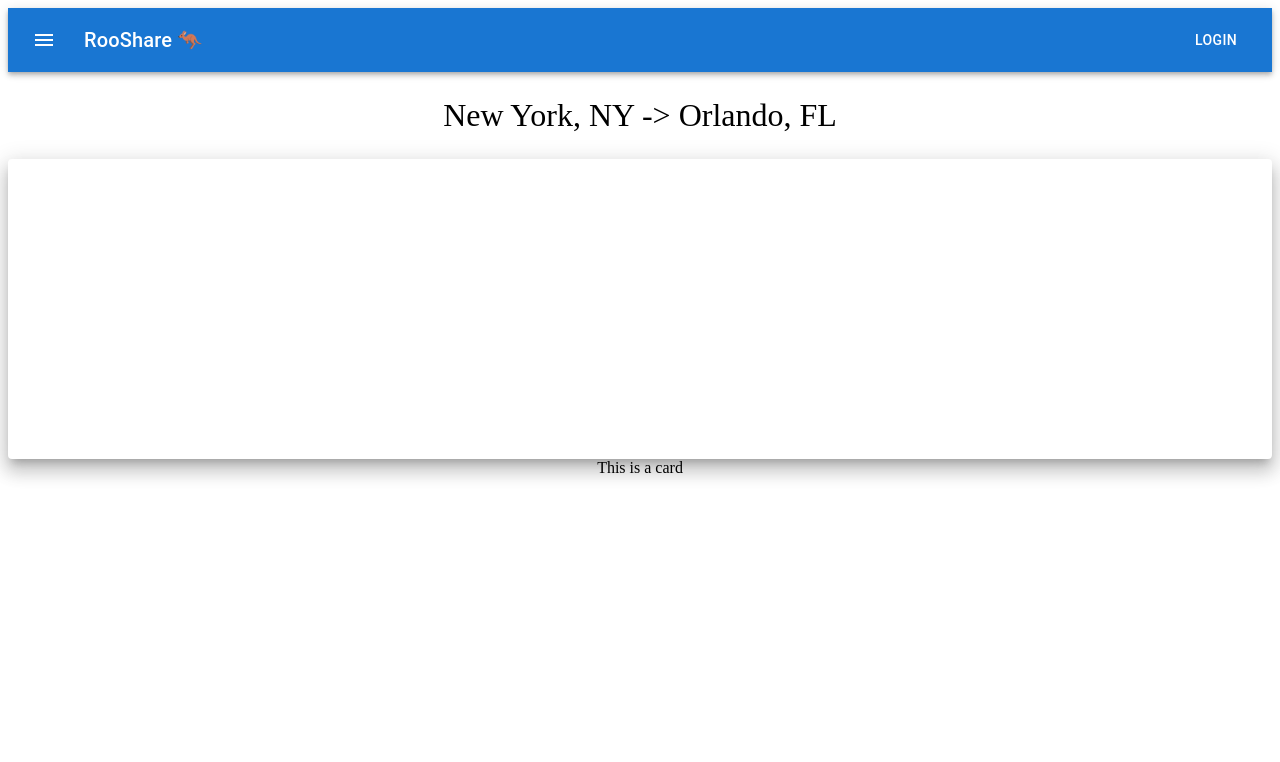
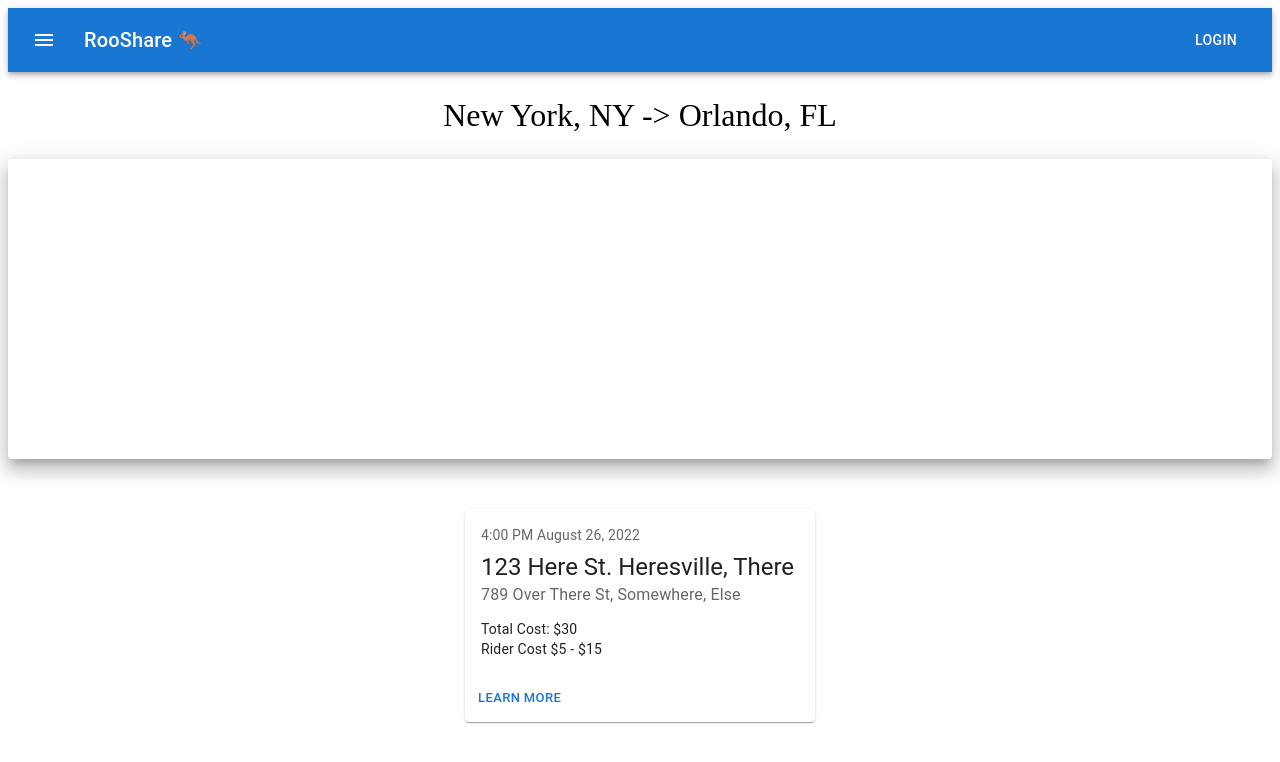
Before and after one commit to rfe-Ride-Share/Hidden-Sand-Village, a React (Create React App) app in the folder client/: page / in a window 1280 px wide. Shown: the top 762 px of the page. Built offline with nearby package versions, Linux system fonts and the light colour scheme; the HTML template or start-up script is replaced by a standard one.

Commit message:
Added a placeholder card to the rider view

```diff
--- a/client/src/components/trip-view/rider-trip-view/card.jsx
+++ b/client/src/components/trip-view/rider-trip-view/card.jsx
@@ -1,11 +1,40 @@
-import React from 'react';
+import * as React from 'react';
+import styled from 'styled-components';
+import Box from '@mui/material/Box';
+import Card from '@mui/material/Card';
+import CardActions from '@mui/material/CardActions';
+import CardContent from '@mui/material/CardContent';
+import Button from '@mui/material/Button';
+import Typography from '@mui/material/Typography';
 
-function Card() {
+export default function RiderCard() {
   return (
-    <div>
-      This is a card
-    </div>
-  )
+    <WrapperComponent>
+      <Card sx={{ minWidth: 350 }}>
+        <CardContent>
+          <Typography sx={{ fontSize: 14 }} color="text.secondary" gutterBottom>
+            4:00 PM August 26, 2022
+          </Typography>
+          <Typography variant="h5" component="div">
+            123 Here St. Heresville, There
+          </Typography>
+          <Typography sx={{ mb: 1.5 }} color="text.secondary">
+            789 Over There St, Somewhere, Else
+          </Typography>
+          <Typography variant="body2">
+            Total Cost: $30
+            <br />
+            Rider Cost $5 - $15
+          </Typography>
+        </CardContent>
+        <CardActions>
+          <Button size="small">Learn More</Button>
+        </CardActions>
+      </Card>
+    </WrapperComponent>
+  );
 }
 
-export default Card;
+const WrapperComponent = styled.div`
+  margin: 50px;
+`;
--- a/client/src/components/trip-view/rider-trip-view/rider-trip-view.jsx
+++ b/client/src/components/trip-view/rider-trip-view/rider-trip-view.jsx
@@ -3,7 +3,7 @@
 
 import PlaceHolderBar from '../placeholder-bar';
 import TitleOfTrip from '../title-of-trip';
-import Card from './card';
+import RiderCard from './card';
 import Paper from '@mui/material/Paper';
 
 function TripView() {
@@ -19,7 +19,7 @@
             width: '100%',
           }}
         />
-        <Card />
+        <RiderCard />
       </TripViewContainer>
     </div>
   );
```
Also changed, not shown: client/src/components/trip-view/rider-trip-view/asktojoin.jsx (added), 1 other file (tests, documents, lock files or other folders).
